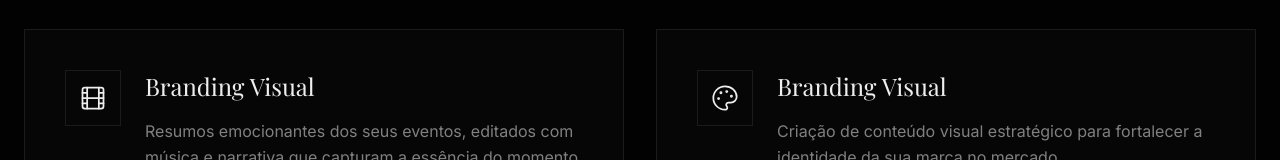
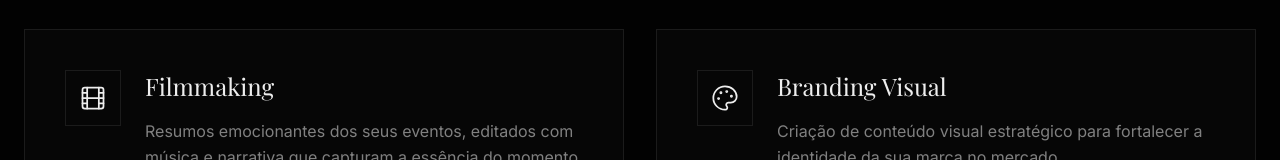
Before and after one commit to Whoami3214/afrostudio, a Next.js app: page / in a window 1280 px wide. Shown: the part 5670-5830 px from the top of the page. Built offline with nearby package versions, Linux system fonts and the light colour scheme; a web font is replaced by a local one.

Commit message:
filmaking

```diff
--- a/components/services.tsx
+++ b/components/services.tsx
@@ -17,7 +17,7 @@ const services = [
   },
   {
     icon: Film,
-    title: "Branding Visual",
+    title: "Filmmaking",
     description: "Resumos emocionantes dos seus eventos, editados com música e narrativa que capturam a essência do momento.",
     features: ["Highlight Videos", "Trailers Promocionais", "Same Day Edit", "Versões para Redes Sociais"],
   },
```
